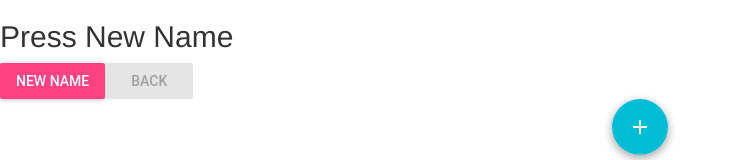
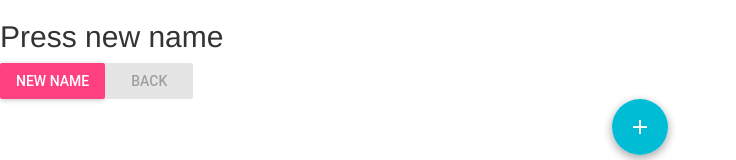
Before and after one commit to tmirmota/name-generator, a React (Create React App) app: page / in a window 1280 px wide. Shown: the top 160 px of the page, without its empty margins (0-736 px from the left). Built offline with nearby package versions, Linux system fonts and the light colour scheme; no server answers; what react-tap-event-plugin would draw is missing.

Commit message:
Capitalize name

```diff
--- a/package.json
+++ b/package.json
@@ -28,6 +28,7 @@
     "foundation-sites": "^6.3.1",
     "history": "^4.6.1",
     "latest-version": "^3.0.0",
+    "lodash": "^4.17.4",
     "material-ui": "^0.16.7",
     "react": "^15.4.2",
     "react-bootstrap": "^0.30.8",
--- a/src/App.js
+++ b/src/App.js
@@ -1,5 +1,7 @@
 import React, { Component } from 'react';
 import axios from 'axios';
+import _ from 'lodash';
+
 import './css/App.css';
 
 // Material UI
@@ -26,11 +28,11 @@ export default class App extends Component {
   }
   constructor() {
     super();
+    axios.defaults.headers.common['X-Mashape-Authorization'] = API_Words_KEY; // Words API Authentication
     this.addCompany();
   }
 
-  addCompany() {
-    axios.defaults.headers.common['X-Mashape-Authorization'] = API_Words_KEY; // Words API Authentication
+  getCompany() {
     // Words API
     axios.get(wordsUrl, {
       Host: 'https://wordsapiv1.p.mashape.com/'
@@ -41,6 +43,15 @@ export default class App extends Component {
         }));
       });
   }
+
+  addCompany() {
+    if ((this.state.companies.length - this.state.currentCompany) < 5) {
+      console.log((this.state.companies.length - this.state.currentCompany));
+      this.getCompany();
+    }
+
+  }
+
 
   enableButton = () => { this.setState({ newButton: true }); }
   disableButton = () => { this.setState({ newButton: false }); }
--- a/src/components/CompanyName.js
+++ b/src/components/CompanyName.js
@@ -1,10 +1,12 @@
 import React, { Component } from 'react';
+import _ from 'lodash';
 
 export default class CompanyName extends Component {
   render() {
+    const name = _.capitalize(this.props.name);
     return (
       <div>
-        <h2>{this.props.name}</h2>
+        <h2>{name}</h2>
       </div>
     );
   }
```
